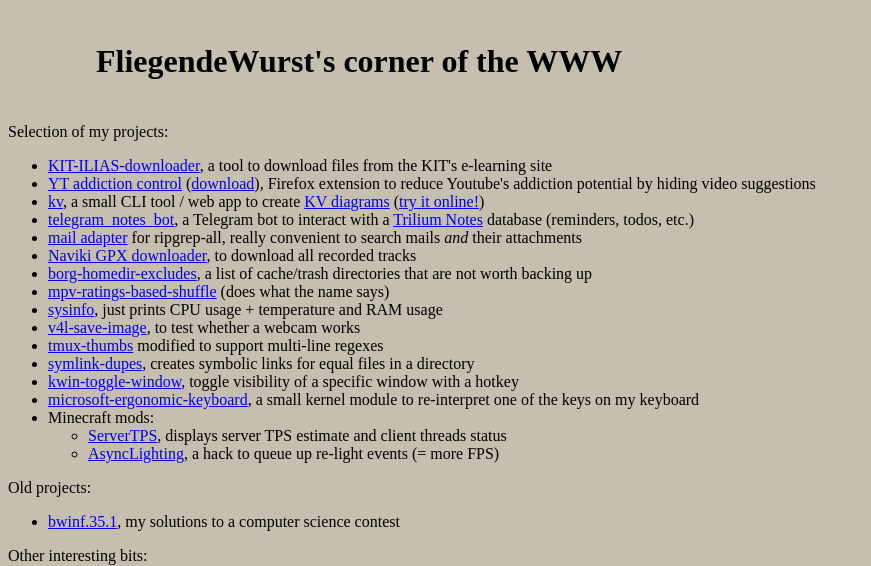
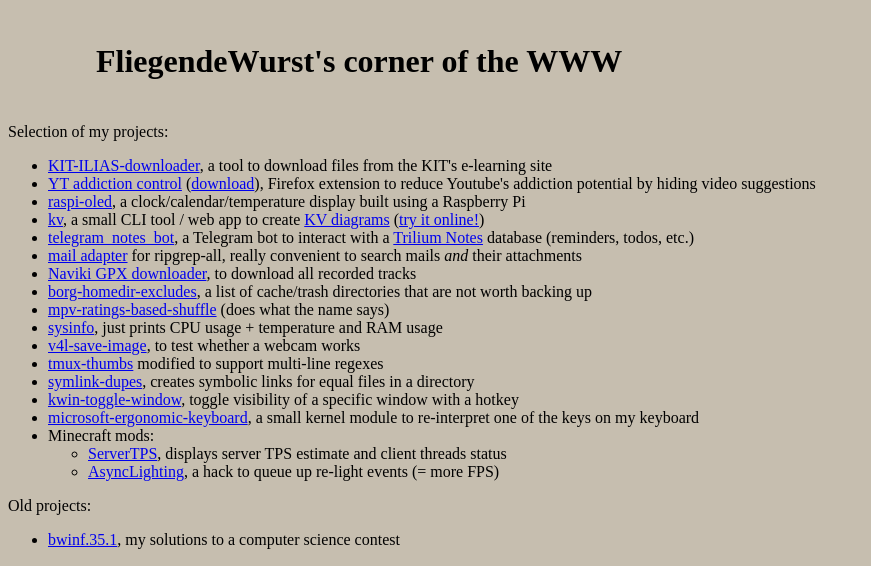
Before and after one commit to FliegendeWurst/fliegendewurst.github.io, a plain HTML site: page index.html in a window 1280 px wide. Shown: the top 566 px of the page, without its empty margins (0-871 px from the left). Drawn offline with Linux system fonts and the light colour scheme.

Commit message:
raspi-oled

```diff
--- a/index.html
+++ b/index.html
@@ -11,6 +11,7 @@
 <ul>
 <li> <a href="https://github.com/FliegendeWurst/KIT-ILIAS-downloader">KIT-ILIAS-downloader</a>, a tool to download files from the KIT's e-learning site </li>
 <li> <a href="https://gitlab.com/arnekeller/yt-addiction-control">YT addiction control</a> (<a href="https://addons.mozilla.org/en-US/firefox/addon/youtube-addiction-control/">download</a>), Firefox extension to reduce Youtube's addiction potential by hiding video suggestions </li>
+<li> <a href="https://github.com/FliegendeWurst/raspi-oled">raspi-oled</a>, a clock/calendar/temperature display built using a Raspberry Pi </li>
 <li> <a href="https://git.scc.kit.edu/uskyk/kv">kv</a>, a small CLI tool / web app to create <a href="https://en.wikipedia.org/wiki/Karnaugh_map">KV diagrams</a> (<a href="https://studwww.informatik.kit.edu/~s_keller/kv/">try it online!</a>) </li>
 <li> <a href="https://github.com/FliegendeWurst/telegram_notes_bot">telegram_notes_bot</a>, a Telegram bot to interact with a <a href="https://github.com/zadam/trilium">Trilium Notes</a> database (reminders, todos, etc.) </li>
 <li> <a href="https://github.com/FliegendeWurst/ripgrep-all/tree/mail-adapter">mail adapter</a> for ripgrep-all, really convenient to search mails <i>and</i> their attachments </li>
```
